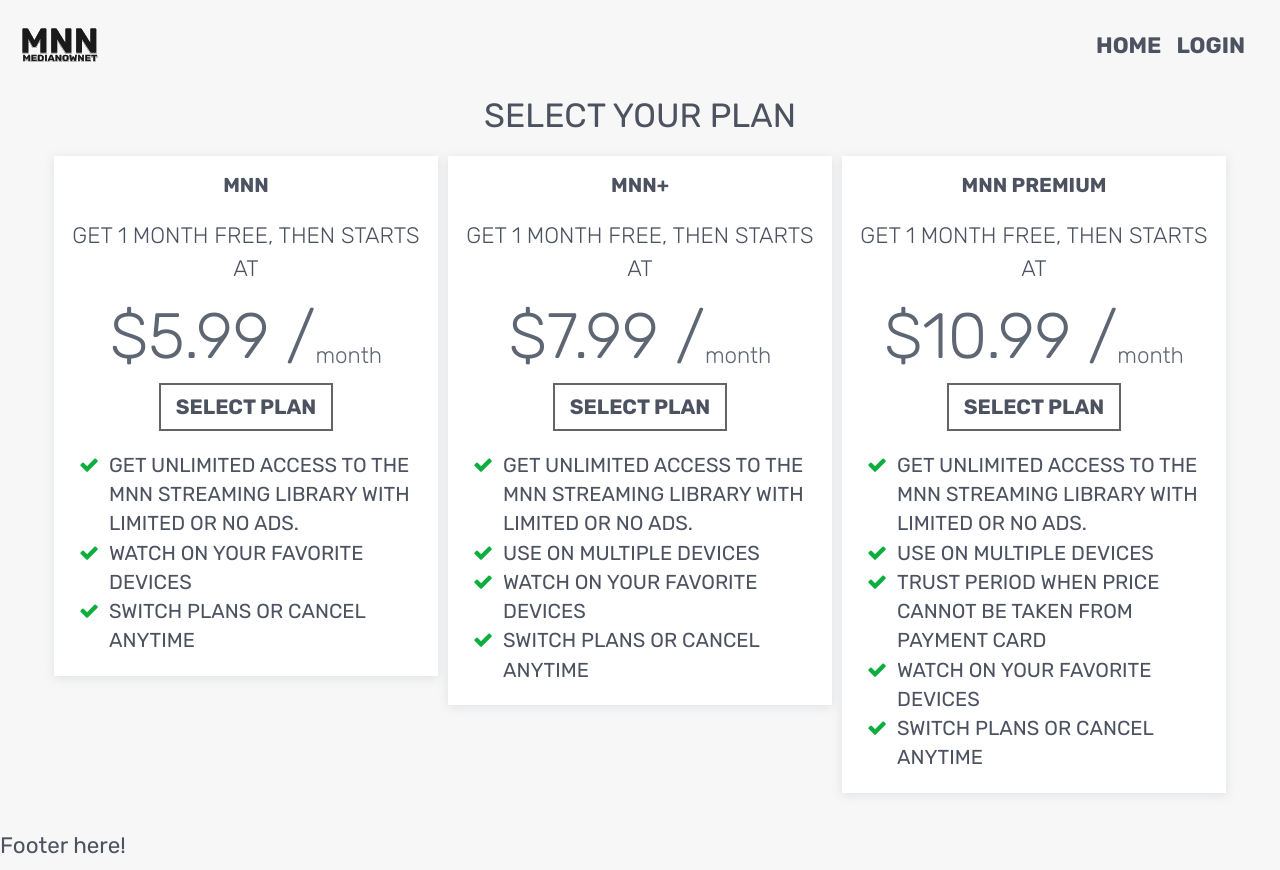
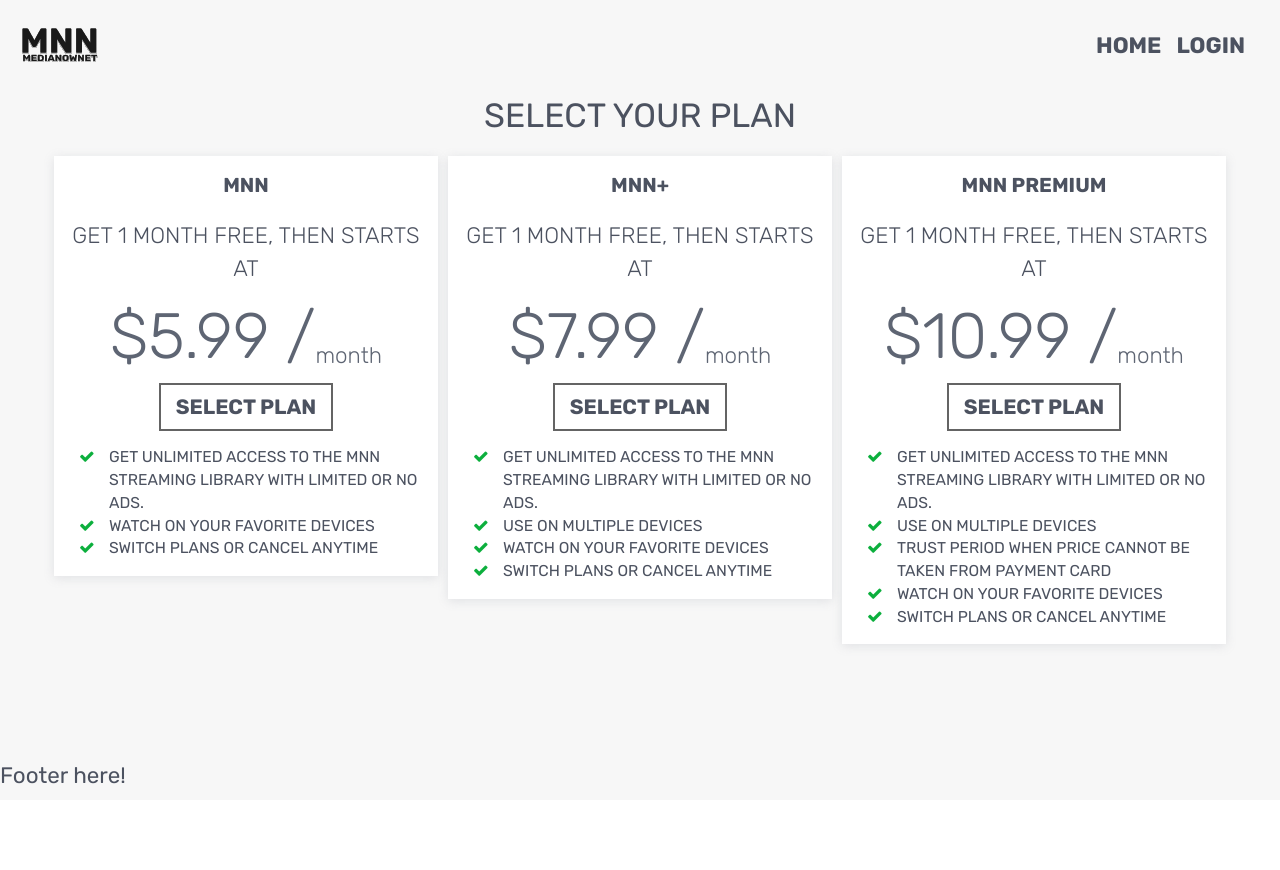
Before and after one commit to hellyprog/MediaNowNet, an Angular app in the folder MediaNowNet.UI/MediaNowNet/: page /subscription in a window 1280 px wide. After the commit the page ends 800 px from the top, so only its background shows below. Built offline with nearby package versions, Linux system fonts and the light colour scheme.

Commit message:
Adjusted font size on carf info

```diff
--- a/MediaNowNet.UI/MediaNowNet/src/app/subscription/components/plan-card/plan-card.component.scss
+++ b/MediaNowNet.UI/MediaNowNet/src/app/subscription/components/plan-card/plan-card.component.scss
@@ -58,7 +58,7 @@
 
   .plan-conditions {
     align-self: flex-start;
-    font-size: 0.9em;
+    font-size: 0.7em;
     list-style: none;
 
     .condition {
```
